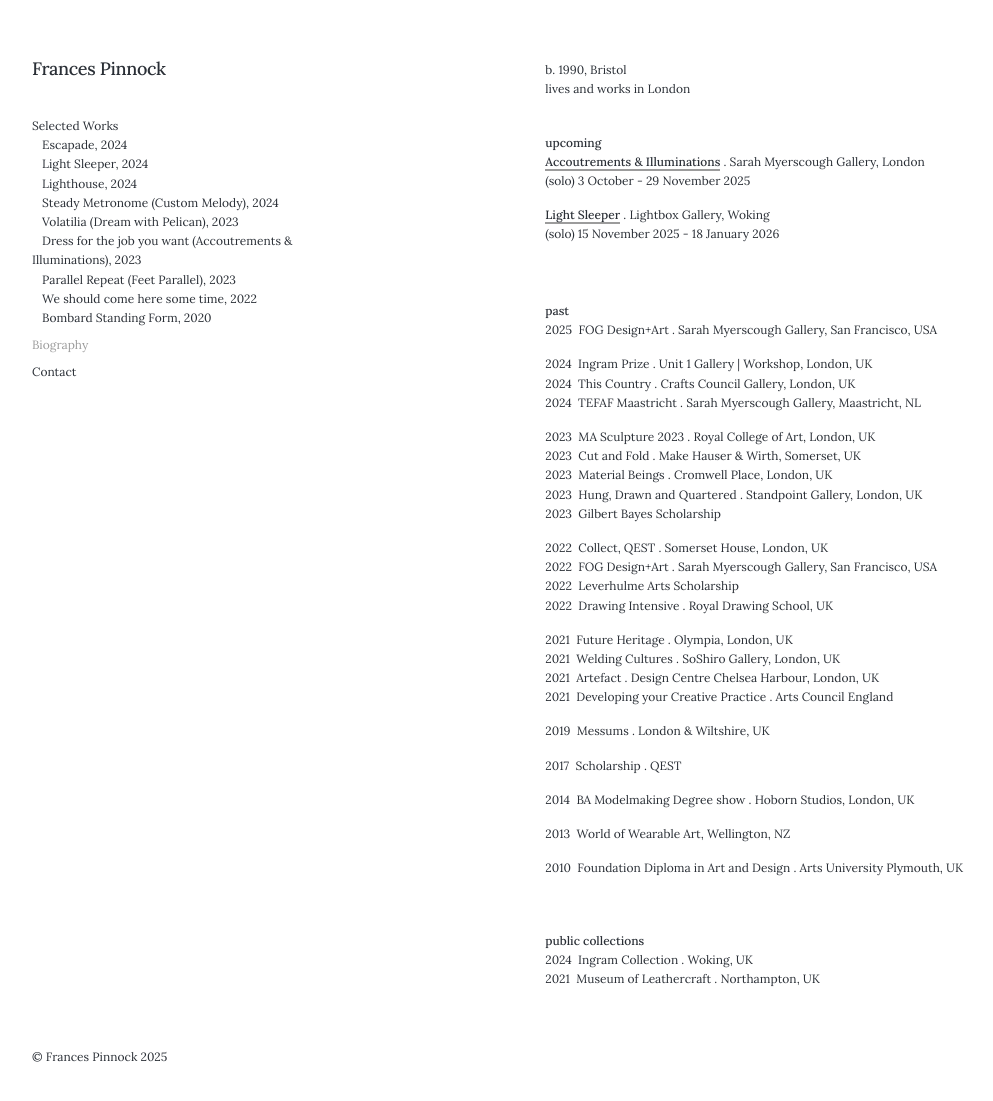
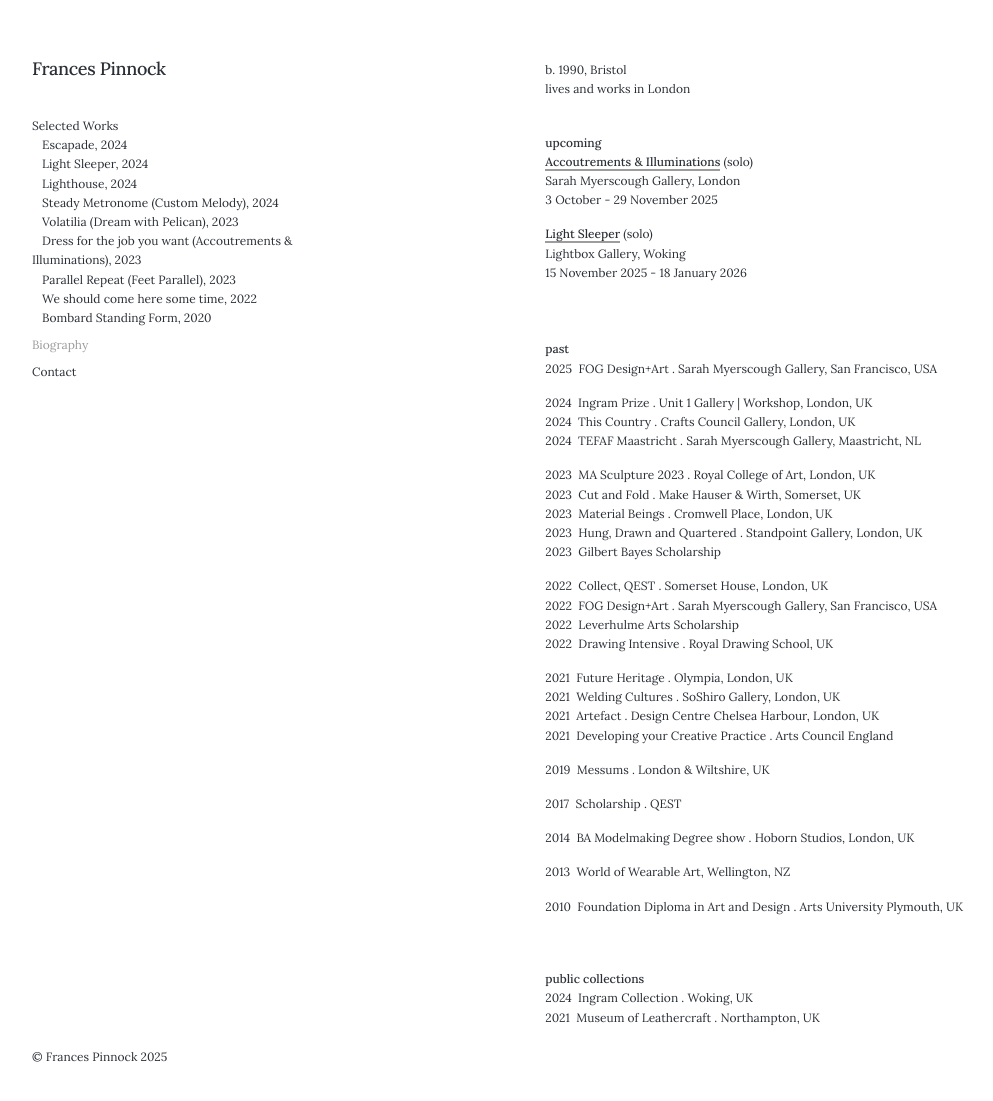
Before and after one commit to francespinnock/francespinnock.github.io, a Jekyll site: the page built from _pages/bio.md, in a window 1280 px wide and 1106 px high. Shown: the top 1101 px of the window, without its empty margins (28-1021 px from the left). Built offline with Jekyll 4.4.1, drawn with Linux system fonts in a browser that asks for light colours; nearby versions of some CDN libraries; some web fonts are replaced.

Commit message:
Update bio.md

```diff
--- a/_pages/bio.md
+++ b/_pages/bio.md
@@ -8,11 +8,13 @@ lives and works in London
 <br />
 
 **upcoming**
-[Accoutrements & Illuminations](https://www.sarahmyerscough.com/exhibitions/70-frances-pinnock-solo-show-gallery-solo-show-2025/) . Sarah Myerscough Gallery, London
-(solo) 3 October - 29 November 2025
+[Accoutrements & Illuminations](https://www.sarahmyerscough.com/exhibitions/70-frances-pinnock-solo-show-gallery-solo-show-2025/) (solo)
+Sarah Myerscough Gallery, London
+3 October - 29 November 2025
 
-[Light Sleeper](https://www.thelightbox.org.uk/whats-on/frances-pinnock-light-sleeper) . Lightbox Gallery, Woking
-(solo) 15 November 2025 - 18 January 2026
+[Light Sleeper](https://www.thelightbox.org.uk/whats-on/frances-pinnock-light-sleeper) (solo)
+Lightbox Gallery, Woking
+15 November 2025 - 18 January 2026
 <br />
 <br />
 **past**
```
